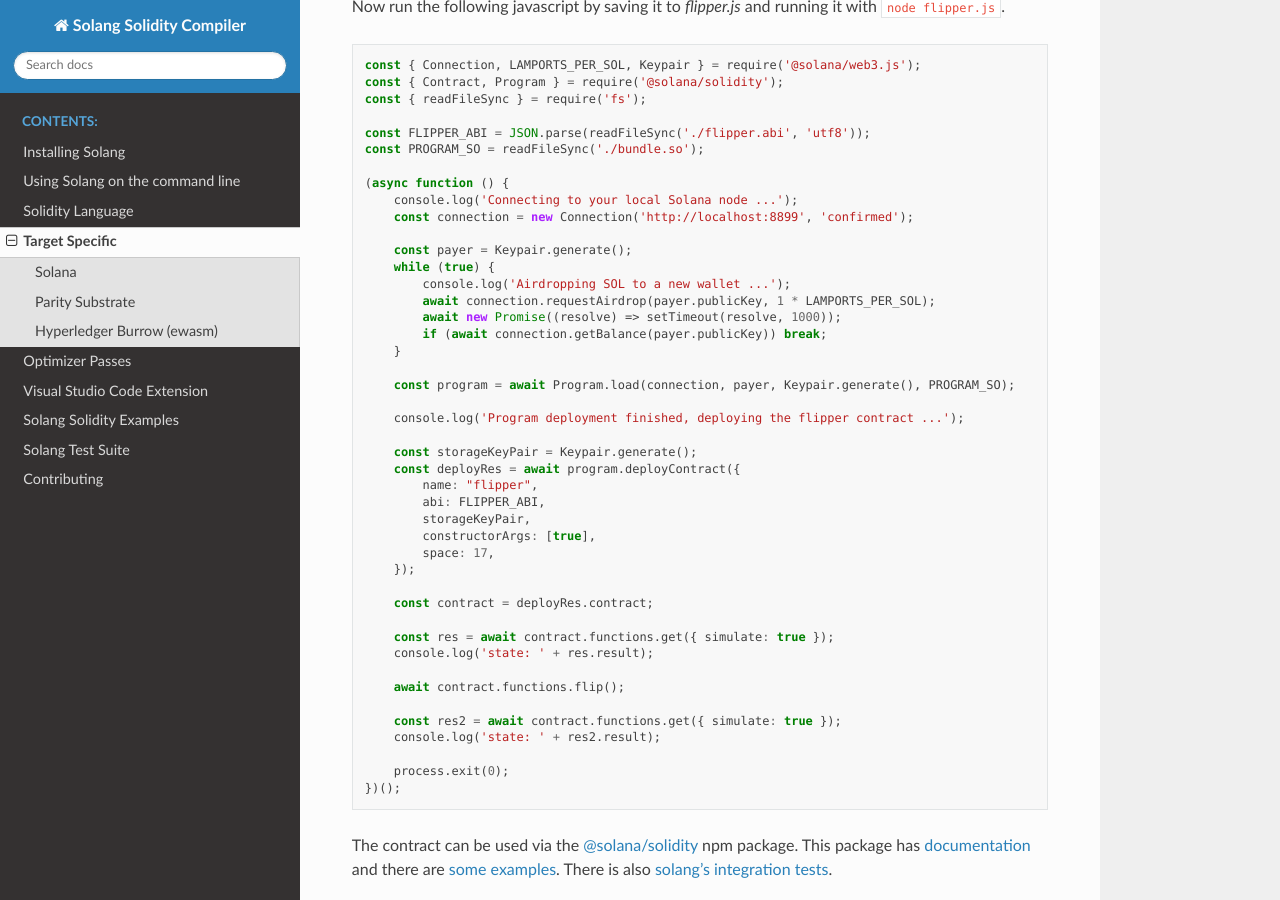
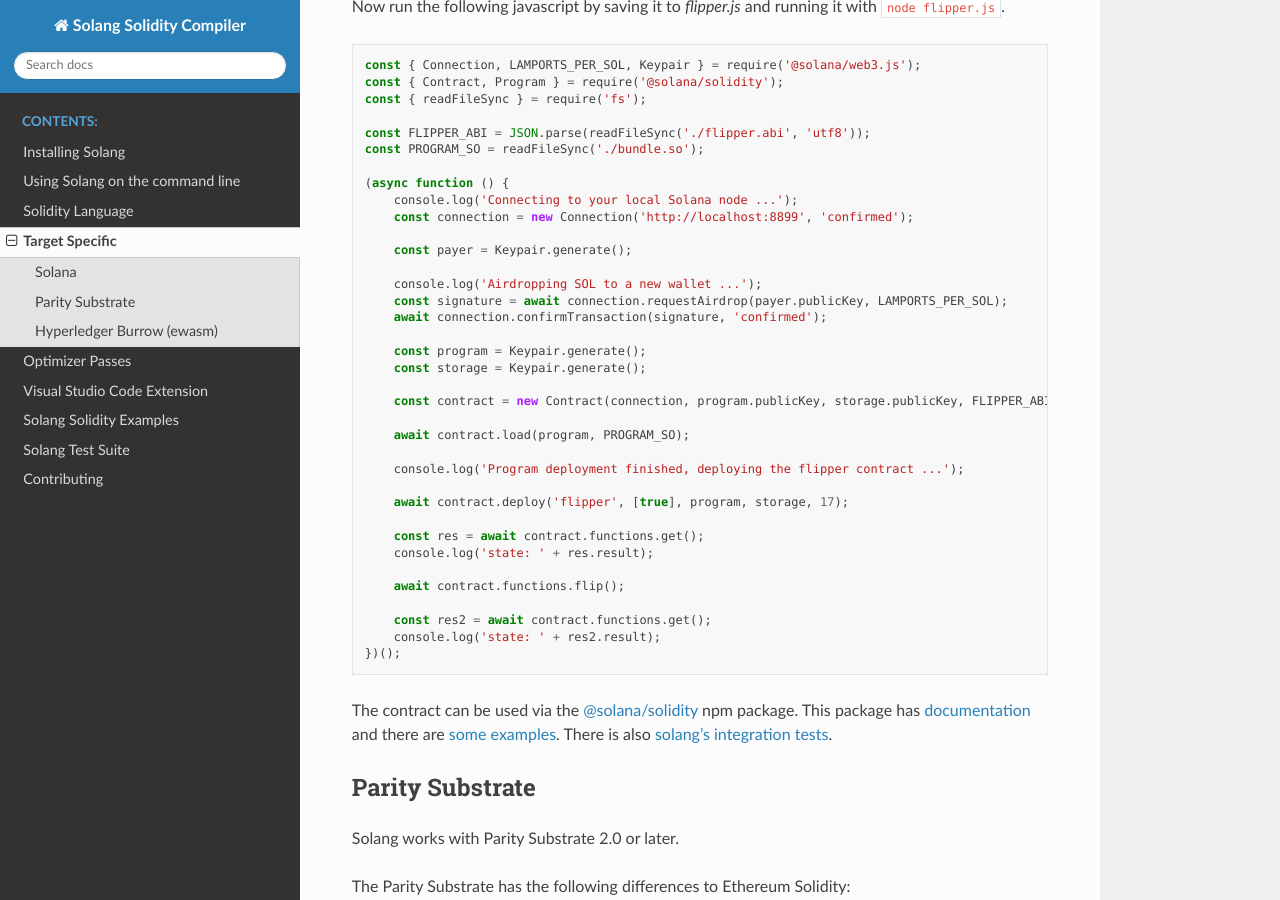
Before and after one commit to hyperledger-solang/solang, a Sphinx documentation site: the page built from docs/targets.rst, in a window 1280 px wide and 900 px high, scrolled down 838 px. Built offline with Sphinx 7.4.7 and the Read the Docs theme 2.0.0, drawn with Linux system fonts in a browser that asks for light colours.

```diff
--- a/docs/targets.rst
+++ b/docs/targets.rst
@@ -46,37 +46,29 @@ Now run the following javascript by saving it to `flipper.js` and running it wit
         const connection = new Connection('http://localhost:8899', 'confirmed');
 
         const payer = Keypair.generate();
-        while (true) {
-            console.log('Airdropping SOL to a new wallet ...');
-            await connection.requestAirdrop(payer.publicKey, 1 * LAMPORTS_PER_SOL);
-            await new Promise((resolve) => setTimeout(resolve, 1000));
-            if (await connection.getBalance(payer.publicKey)) break;
-        }
 
-        const program = await Program.load(connection, payer, Keypair.generate(), PROGRAM_SO);
+        console.log('Airdropping SOL to a new wallet ...');
+        const signature = await connection.requestAirdrop(payer.publicKey, LAMPORTS_PER_SOL);
+        await connection.confirmTransaction(signature, 'confirmed');
+
+        const program = Keypair.generate();
+        const storage = Keypair.generate();
+
+        const contract = new Contract(connection, program.publicKey, storage.publicKey, FLIPPER_ABI, payer);
+
+        await contract.load(program, PROGRAM_SO);
 
         console.log('Program deployment finished, deploying the flipper contract ...');
 
-        const storageKeyPair = Keypair.generate();
-        const deployRes = await program.deployContract({
-            name: "flipper",
-            abi: FLIPPER_ABI,
-            storageKeyPair,
-            constructorArgs: [true],
-            space: 17,
-        });
+        await contract.deploy('flipper', [true], program, storage, 17);
 
-        const contract = deployRes.contract;
-
-        const res = await contract.functions.get({ simulate: true });
+        const res = await contract.functions.get();
         console.log('state: ' + res.result);
 
         await contract.functions.flip();
 
-        const res2 = await contract.functions.get({ simulate: true });
+        const res2 = await contract.functions.get();
         console.log('state: ' + res2.result);
-
-        process.exit(0);
     })();
 
 The contract can be used via the `@solana/solidity <https://www.npmjs.com/package/@solana/solidity>`_  npm package. This
```
Also changed, not shown: README.md (+13 -21 lines).
